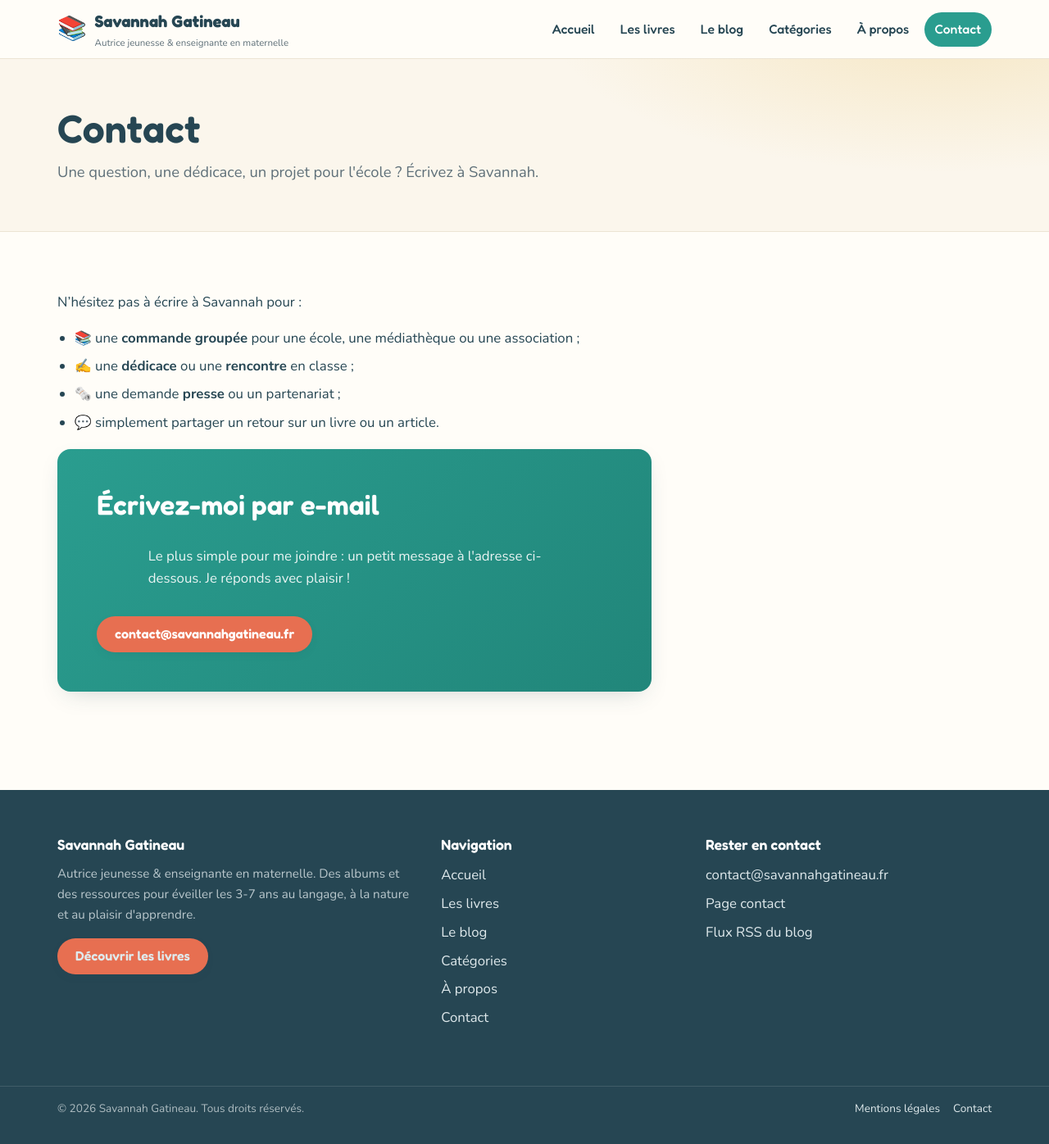
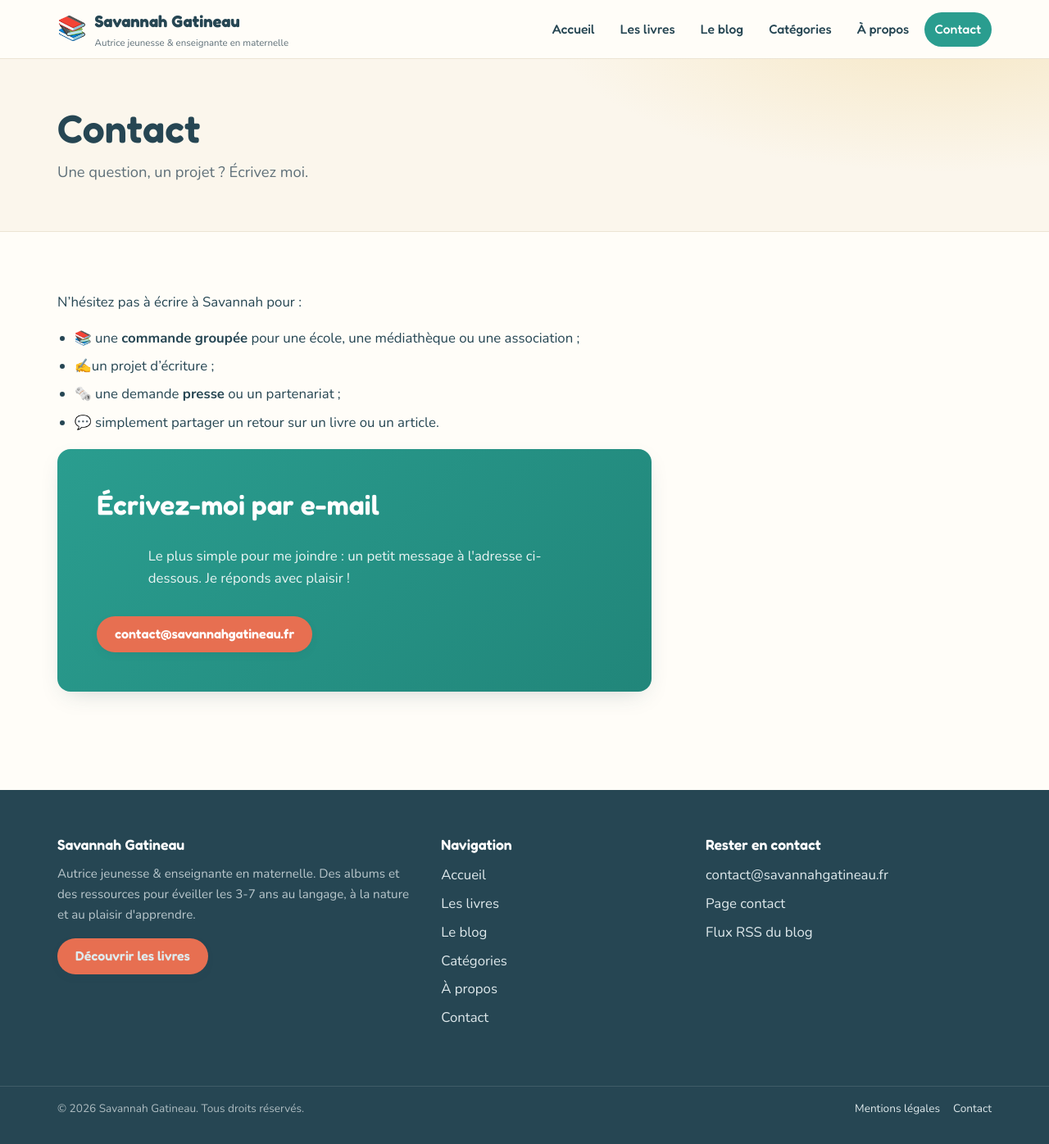
Before and after one commit to Savgat/site, a Jekyll site: the page built from contact.md, in a window 1280 px wide and 1396 px high. Shown: the whole window at 82% size. Built offline with Jekyll 4.4.1, drawn with Linux system fonts in a browser that asks for light colours.

Commit message:
Update contact.md (via Pages CMS)

```diff
--- a/contact.md
+++ b/contact.md
@@ -1,14 +1,14 @@
 ---
 layout: contact
-title: "Contact"
-subtitle: "Une question, une dédicace, un projet pour l'école ? Écrivez à Savannah."
+title: Contact
+subtitle: Une question, un projet ? Écrivez moi.
 permalink: /contact/
-description: "Contactez Savannah Gatineau, autrice jeunesse et professeure des écoles : dédicaces, rencontres en classe, commandes groupées, presse."
+description: "Contactez Savannah Gatineau, autrice jeunesse et professeure des
+  écoles : dédicaces, rencontres en classe, commandes groupées, presse."
 ---
-
 N'hésitez pas à écrire à Savannah pour :
 
 - 📚 une **commande groupée** pour une école, une médiathèque ou une association ;
-- ✍️ une **dédicace** ou une **rencontre** en classe ;
+- ✍️un projet d'écriture ;
 - 🗞️ une demande **presse** ou un partenariat ;
 - 💬 simplement partager un retour sur un livre ou un article.
```
